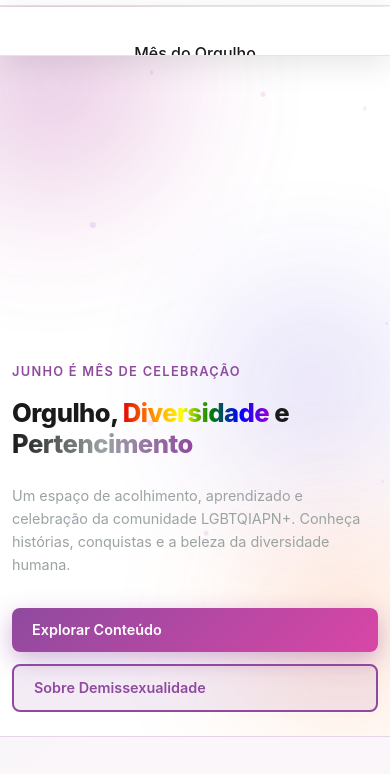
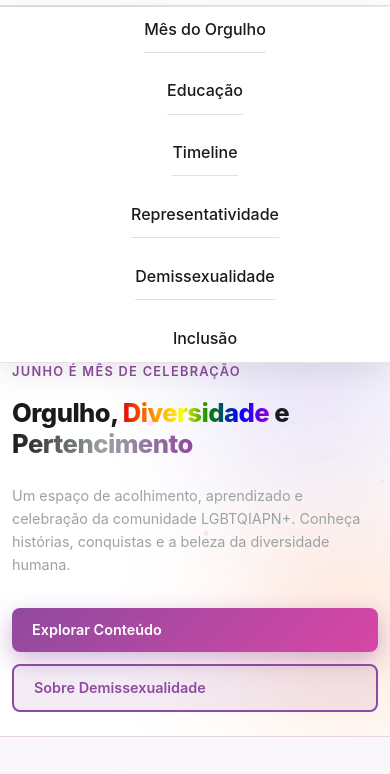
Before and after one commit to carregosasantanajoaogabriel-blip/mesdoorgulho-demissexual, a plain HTML site: page index.html in a window 390 px wide. Both pictures are taken after a click on the button "Menu". Shown: the part 43-817 px from the top of the page. Drawn offline with Linux system fonts and the light colour scheme.

Commit message:
consertando o nav-menu para telas mobiles

```diff
--- a/style.css
+++ b/style.css
@@ -1105,11 +1105,11 @@
         backdrop-filter: blur(20px);
         flex-direction: column;
         gap: 1.5rem;
-        padding: 2rem;
+        padding: 0 0 28rem 20px;
         border-bottom: 1px solid rgba(0, 0, 0, 0.1);
         display: none;
         z-index: 99;
-        overflow-y: auto;
+        /*overflow-y: auto;*/
         box-shadow: 0 8px 32px rgba(0, 0, 0, 0.1);
         order: unset;
     }
@@ -1445,7 +1445,7 @@
 
     .nav-menu {
         top: 50px;
-        padding: 1.5rem;
+        padding: 0 0 22.2rem 20px;
         gap: 1rem;
     }
 
```
